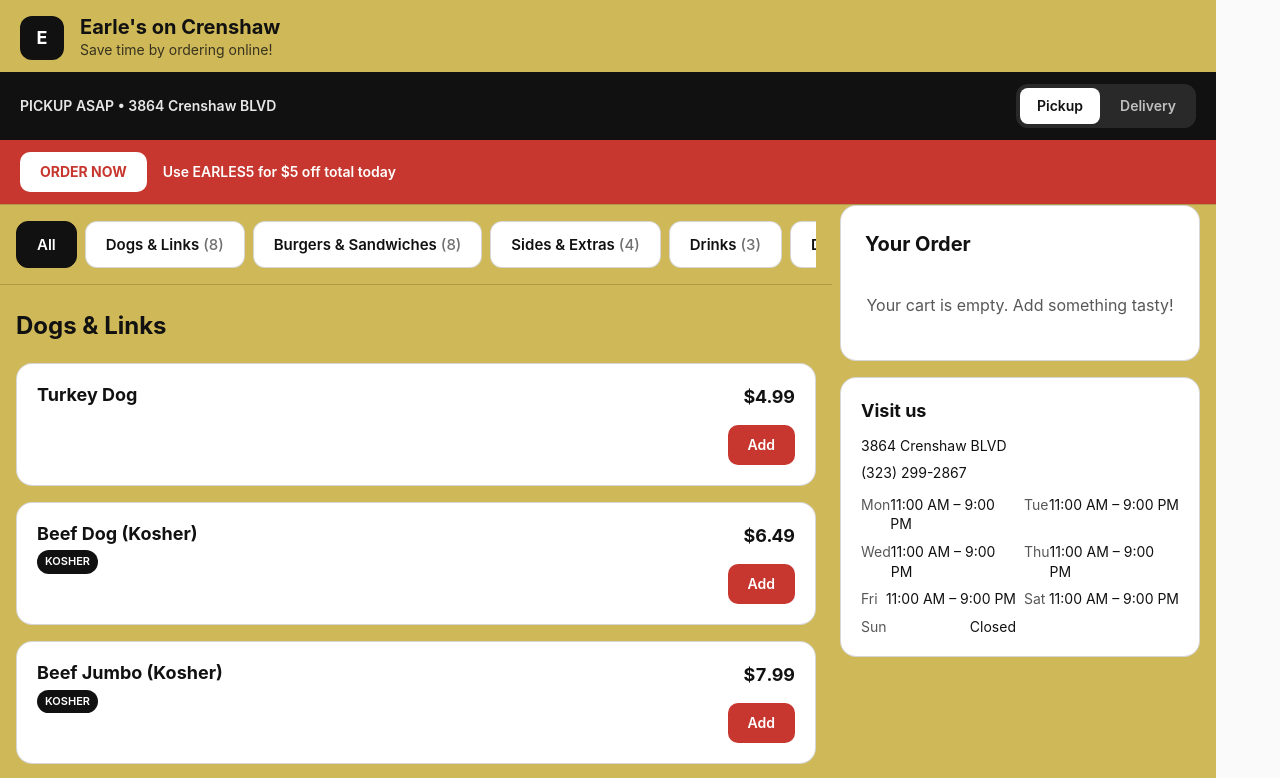
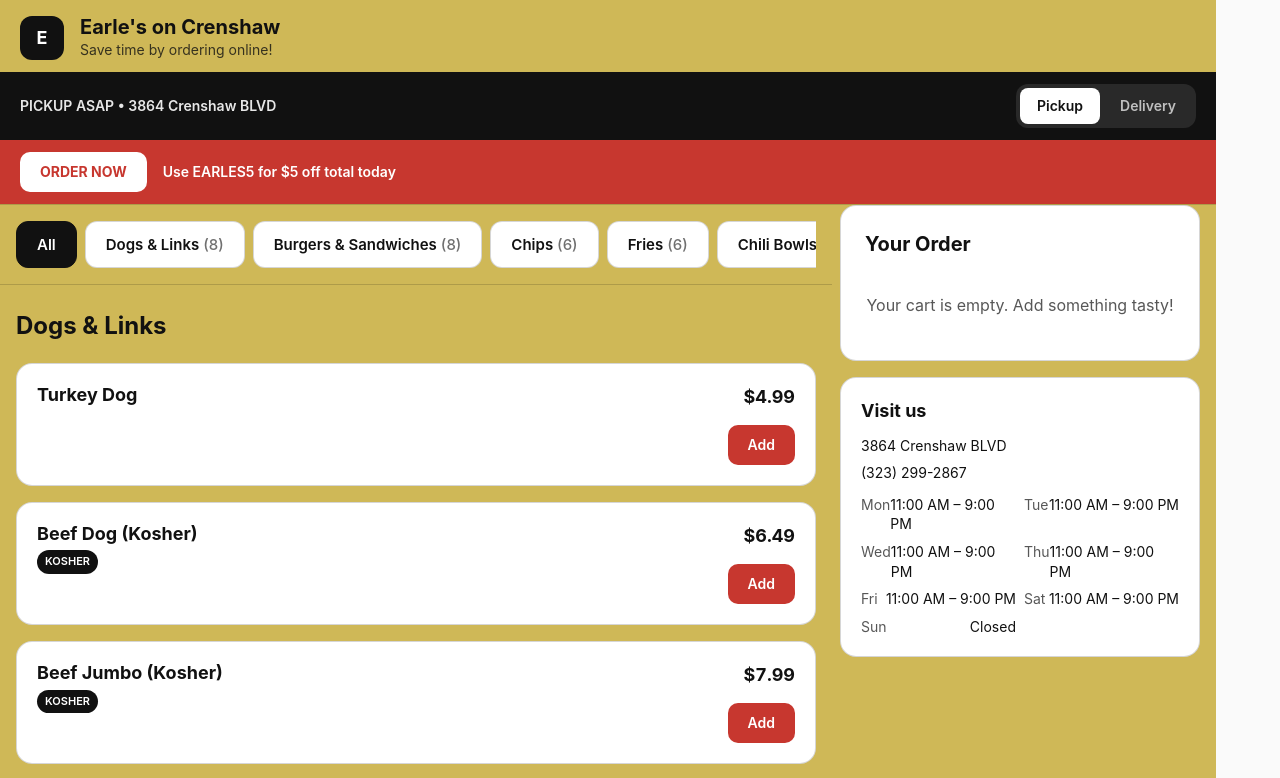
Before and after one commit to Puri-Kinji/Hotdog-app, a React (Vite) app: page / in a window 1280 px wide. Shown: the top 778 px of the page. Built offline with nearby package versions, Linux system fonts and the light colour scheme.

Commit message:
Drinks to fries

```diff
--- a/src/App.tsx
+++ b/src/App.tsx
@@ -7,7 +7,7 @@
   id: string;
   name: string;
   price: number;
-  category: "Dogs & Links" | "Burgers & Sandwiches" | "Sides & Extras" | "Drinks" | "Desserts";
+  category: "Dogs & Links" | "Burgers & Sandwiches" | "Chips" | "Fries" | "Chili Bowls" | "Extras" | "Drinks" | "Desserts";
   desc?: string;
   badge?: "Vegan" | "Spicy" | "Kosher" | "New" | "Popular";
 };
@@ -51,7 +51,7 @@
 
 /* -------------------- Data -------------------- */
 const MENU: MenuItem[] = [
-  // Dogs & Links - Updated with correct pricing from your image
+  // Dogs & Links
   { id: "turkey-dog", name: "Turkey Dog", price: 4.99, category: "Dogs & Links" },
   { id: "beef-dog", name: "Beef Dog (Kosher)", price: 6.49, category: "Dogs & Links", badge: "Kosher" },
   { id: "beef-jumbo", name: "Beef Jumbo (Kosher)", price: 7.99, category: "Dogs & Links", badge: "Kosher" },
@@ -61,7 +61,7 @@
   { id: "vegan-link", name: "Vegan Link", price: 9.49, category: "Dogs & Links", badge: "Vegan" },
   { id: "pastrami-dog", name: "Pastrami Dog", price: 9.99, category: "Dogs & Links" },
 
-  // Burgers & Sandwiches - Updated with new items and pricing
+  // Burgers & Sandwiches
   { id: "turkey-burger", name: "Turkey Burger", price: 9.99, category: "Burgers & Sandwiches" },
   { id: "salmon-burger", name: "Salmon Burger", price: 9.99, category: "Burgers & Sandwiches" },
   { id: "vegan-burger", name: "Vegan Burger", price: 13.99, category: "Burgers & Sandwiches", badge: "Vegan" },
@@ -71,20 +71,78 @@
   { id: "double-vegan-burger", name: "Double Vegan Burger", price: 13.99, category: "Burgers & Sandwiches", badge: "Vegan" },
   { id: "just-bun", name: "Just Bun", price: 1.00, category: "Burgers & Sandwiches" },
 
-  { id: "cheese", name: "Cheese (American, Cheddar)", price: 0.75, category: "Sides & Extras" },
-  { id: "vegan-cheese", name: "Vegan Cheese", price: 2.99, category: "Sides & Extras", badge: "Vegan" },
-  { id: "beef-chili-scoop", name: "Beef Chili Scoop", price: 1.0, category: "Sides & Extras" },
-  { id: "vegan-chili-scoop", name: "Vegan Chili Scoop", price: 2.49, category: "Sides & Extras", badge: "Vegan" },
+  // Chips
+  { id: "chips", name: "Chips", price: 1.25, category: "Chips" },
+  { id: "beef-chili-fritos", name: "Beef Chili Fritos", price: 3.99, category: "Chips" },
+  { id: "beef-chili-cheese-fritos", name: "Beef Chili Cheese Fritos", price: 5.49, category: "Chips" },
+  { id: "vegan-chili-fritos", name: "Vegan Chili Fritos", price: 6.49, category: "Chips", badge: "Vegan" },
+  { id: "vegan-chili-fritos-regular-cheese", name: "Vegan Chili Fritos w/Regular Cheese", price: 7.49, category: "Chips" },
+  { id: "vegan-chili-fritos-vegan-cheese", name: "Vegan Chili Fritos w/Vegan Cheese", price: 8.49, category: "Chips", badge: "Vegan" },
 
-  { id: "small-cup", name: "Small Cup (Lemonade, Playas Punch)", price: 3.99, category: "Drinks" },
-  { id: "large-cup", name: "Large Cup (Lemonade, Playas Punch)", price: 4.99, category: "Drinks" },
-  { id: "soda-can", name: "Soda Can", price: 2.25, category: "Drinks" },
+  // Fries
+  { id: "fries", name: "Fries", price: 5.49, category: "Fries" },
+  { id: "beef-chili-fries", name: "Beef Chili Fries", price: 6.99, category: "Fries" },
+  { id: "beef-chili-fries-regular-cheese", name: "Beef Chili Fries w/Regular Cheese", price: 7.49, category: "Fries" },
+  { id: "vegan-chili-fries", name: "Vegan Chili Fries", price: 8.49, category: "Fries", badge: "Vegan" },
+  { id: "vegan-chili-fries-regular-cheese", name: "Vegan Chili Fries w/Regular Cheese", price: 8.99, category: "Fries" },
+  { id: "vegan-chili-fries-vegan-cheese", name: "Vegan Chili Fries w/Vegan Cheese", price: 11.99, category: "Fries", badge: "Vegan" },
+
+  // Chili Bowls
+  { id: "beef-chili-bowl-small", name: "Beef Chili Bowl Small", price: 4.49, category: "Chili Bowls" },
+  { id: "beef-chili-bowl-medium", name: "Beef Chili Bowl Medium", price: 6.49, category: "Chili Bowls" },
+  { id: "beef-chili-bowl-large", name: "Beef Chili Bowl Large", price: 8.49, category: "Chili Bowls" },
+  { id: "vegan-chili-bowl-small", name: "Vegan Chili Bowl Small", price: 7.99, category: "Chili Bowls", badge: "Vegan" },
+  { id: "vegan-chili-bowl-medium", name: "Vegan Chili Bowl Medium", price: 11.99, category: "Chili Bowls", badge: "Vegan" },
+  { id: "vegan-chili-bowl-large", name: "Vegan Chili Bowl Large", price: 15.99, category: "Chili Bowls", badge: "Vegan" },
+
+  // Extras
+  { id: "jamaican-patty", name: "Jamaican Patty", price: 5.00, category: "Extras" },
+  { id: "cheese", name: "Cheese (American, Cheddar)", price: 0.75, category: "Extras" },
+  { id: "vegan-cheese", name: "Vegan Cheese", price: 2.99, category: "Extras", badge: "Vegan" },
+  { id: "beef-chili-scoop", name: "Beef Chili Scoop", price: 1.0, category: "Extras" },
+  { id: "vegan-chili-scoop", name: "Vegan Chili Scoop", price: 2.49, category: "Extras", badge: "Vegan" },
+
+  // Desserts
+  { id: "cakes", name: "Cakes", price: 8.49, category: "Desserts" },
+  { id: "vegan-cakes", name: "Vegan Cakes", price: 7.49, category: "Desserts", badge: "Vegan" },
+  { id: "cheese-cake", name: "Cheese Cake", price: 7.99, category: "Desserts" },
+  { id: "cobbler", name: "Cobbler", price: 4.99, category: "Desserts" },
+  { id: "coffee-cake", name: "Coffee Cake", price: 4.99, category: "Desserts" },
+  { id: "banana-pudding", name: "Banana Pudding", price: 6.99, category: "Desserts" },
+  { id: "pecan-pie", name: "Pecan Pie", price: 4.99, category: "Desserts" },
+  { id: "bean-pie", name: "Bean Pie", price: 4.99, category: "Desserts" },
+  { id: "sweet-potato-pie", name: "Sweet Potato Pie", price: 4.99, category: "Desserts" },
+
+  // Drinks
+  { id: "small-drink", name: "Small Drink", price: 4.49, category: "Drinks" },
+  { id: "large-drink", name: "Large Drink", price: 5.49, category: "Drinks" },
+  { id: "bottled-water", name: "Bottled Water", price: 1.49, category: "Drinks" },
+  { id: "can-soda", name: "Can Soda", price: 2.49, category: "Drinks" },
+  { id: "snapple", name: "Snapple", price: 3.79, category: "Drinks" },
+  { id: "welches", name: "Welches", price: 3.79, category: "Drinks" },
+  { id: "playas-punch-half-gallon", name: "Playa's Punch 1/2 Gallon", price: 9.99, category: "Drinks" },
+  { id: "playas-punch-two-half-gallons", name: "Playa's Punch 2 Half Gallons", price: 17.99, category: "Drinks" },
+  { id: "coconut-water", name: "Coconut Water", price: 5.49, category: "Drinks" },
+  { id: "honey-punch", name: "Honey Punch", price: 7.99, category: "Drinks" },
+  { id: "shirley-temple-soda", name: "Shirley Temple Soda", price: 3.79, category: "Drinks" },
+  { id: "root-beer", name: "Root Beer", price: 3.79, category: "Drinks" },
+  { id: "creme-soda", name: "Creme Soda", price: 3.79, category: "Drinks" },
+  { id: "ginger-beer", name: "Ginger Beer", price: 3.79, category: "Drinks" },
+  { id: "blood-orange", name: "Blood Orange", price: 3.79, category: "Drinks" },
+  { id: "apryls-juice", name: "Apryl's Juice", price: 7.99, category: "Drinks" },
+  { id: "large-ice-cup", name: "Large Ice Cup", price: 1.00, category: "Drinks" },
+  { id: "large-cup-water", name: "Large Cup of Water", price: 1.00, category: "Drinks" },
+  { id: "water-cup", name: "Water Cup", price: 0.00, category: "Drinks" },
+  { id: "playas-punch-to-go", name: "Playas Punch to go (16 Oz)", price: 4.79, category: "Drinks" },
 ];
 
 const CATEGORIES: MenuItem["category"][] = [
   "Dogs & Links",
   "Burgers & Sandwiches",
-  "Sides & Extras",
+  "Chips",
+  "Fries",
+  "Chili Bowls",
+  "Extras",
   "Drinks",
   "Desserts",
 ];
```
